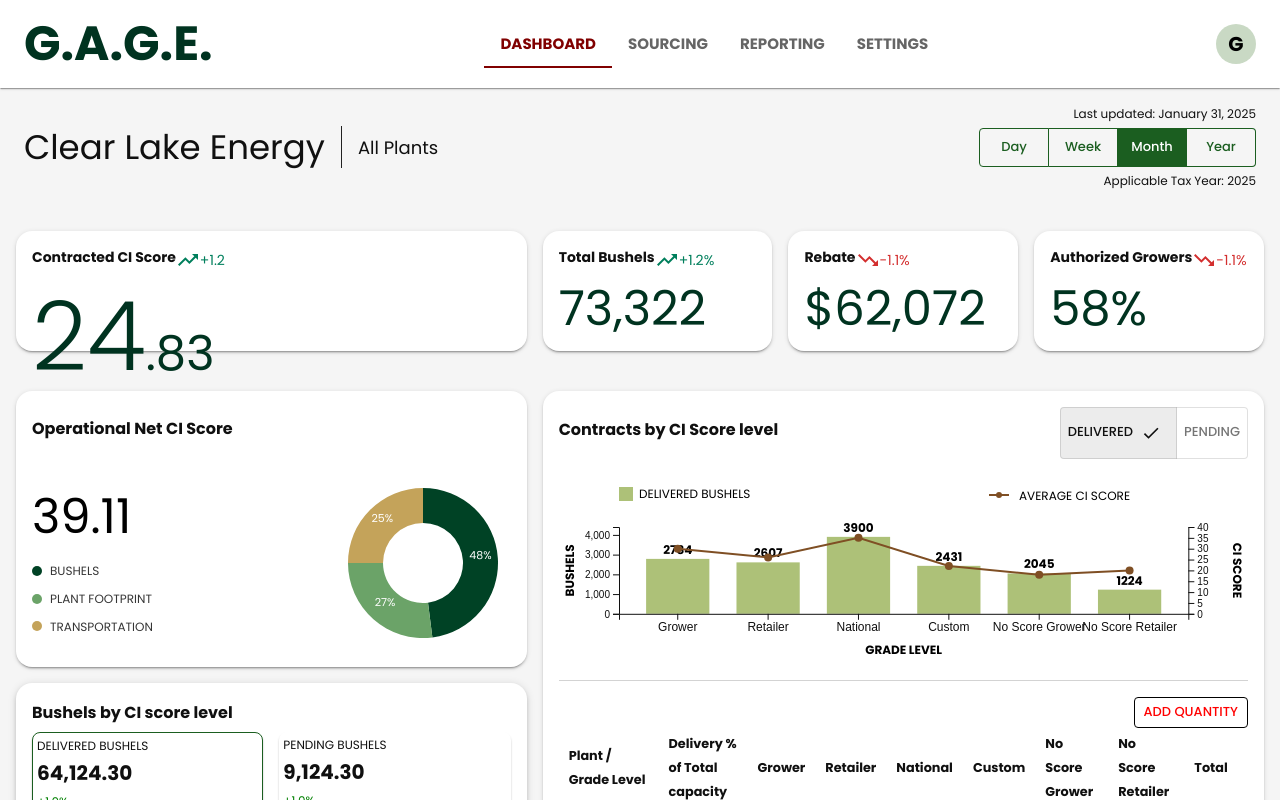
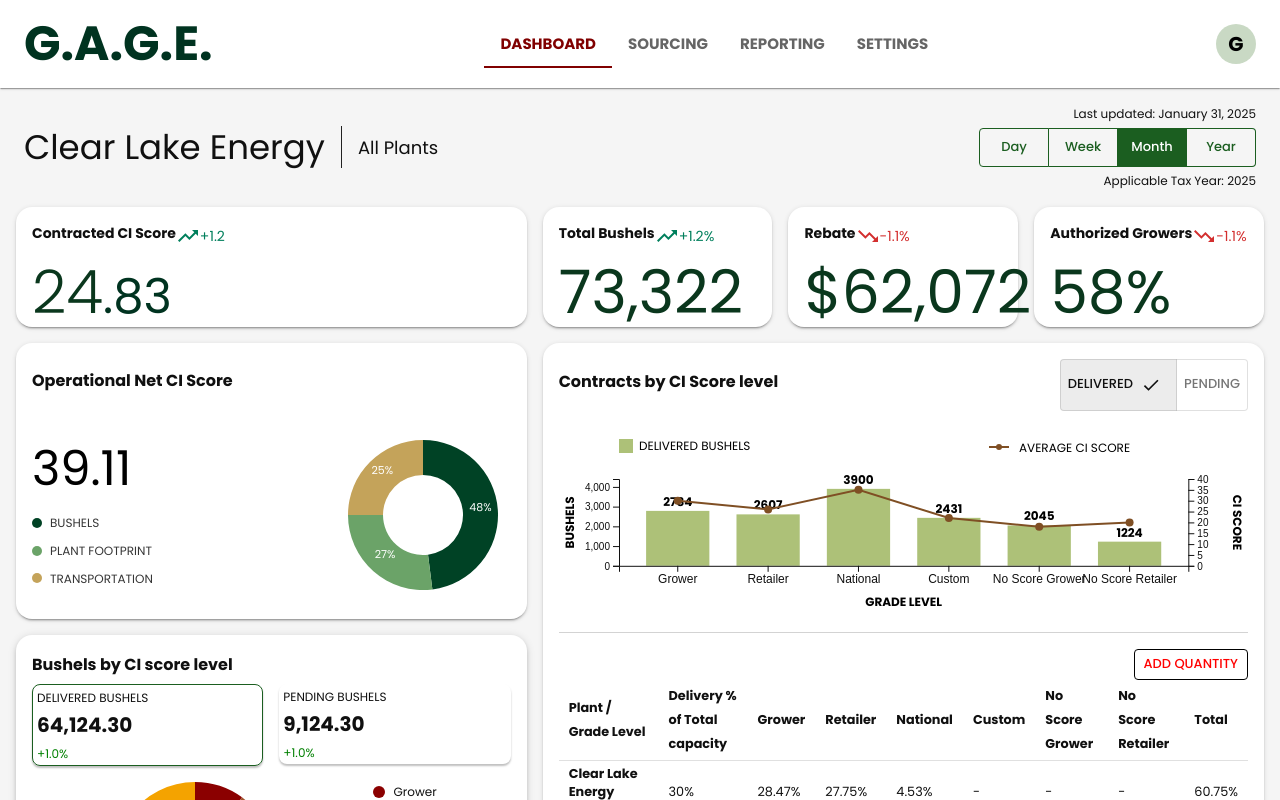
Before and after one commit to venky1112r/gage-Project, a React (Vite) app: page /dashboard in a window 1280 px wide. Shown: the top 800 px of the page. Built offline with nearby package versions, Linux system fonts and the light colour scheme.

Commit message:
UI Layout edit

```diff
--- a/src/components/DashboardBottomComponent.jsx
+++ b/src/components/DashboardBottomComponent.jsx
@@ -6,7 +6,7 @@
 
 const DashboardBottomComponent = () => {
   return (
-    <Box sx={{ p: { xs: 2, sm: 2 }, mt: 0, py: 2 }}>
+    <Box sx={{ p: { xs: 2, sm: 2 }, mt: 0 }}>
        <Grid container spacing={2}>
         <Grid item xs={12} md={5}>
             <Grid container spacing={2} direction={"column"}  >
--- a/src/components/SummaryCard.jsx
+++ b/src/components/SummaryCard.jsx
@@ -48,7 +48,7 @@
         </Box>
 
         <Box display="flex" alignItems="baseline">
-          <Typography variant={valueVariant} color="#003320">
+          <Typography variant={valueVariant} sx={{fontSize:'60px'}} color="primary.main">
             {intPart}
           </Typography>
           {decimalPart && (
--- a/src/components/SummaryCardsSection.jsx
+++ b/src/components/SummaryCardsSection.jsx
@@ -4,9 +4,9 @@
 
 const SummaryCardsSection = () => {
   return (
-    <div >
-  <Box sx={{ mt: 0 , mb: 0 ,py:1}}>
-      <Grid container spacing={2} sx={{ padding: 2  }}>
+    < >
+  <Box sx={{ mt: 0 , mb: 0 ,padding:'0px 16px'}}>
+      <Grid container spacing={2} >
         {/* Contracted CI Score - Full height left */}
         <Grid item xs={12} md={5}  >
           <SummaryCard
@@ -59,7 +59,7 @@
         </Grid>
       </Grid>
     </Box>
-    </div>
+    </>
   );
 };
 
```
